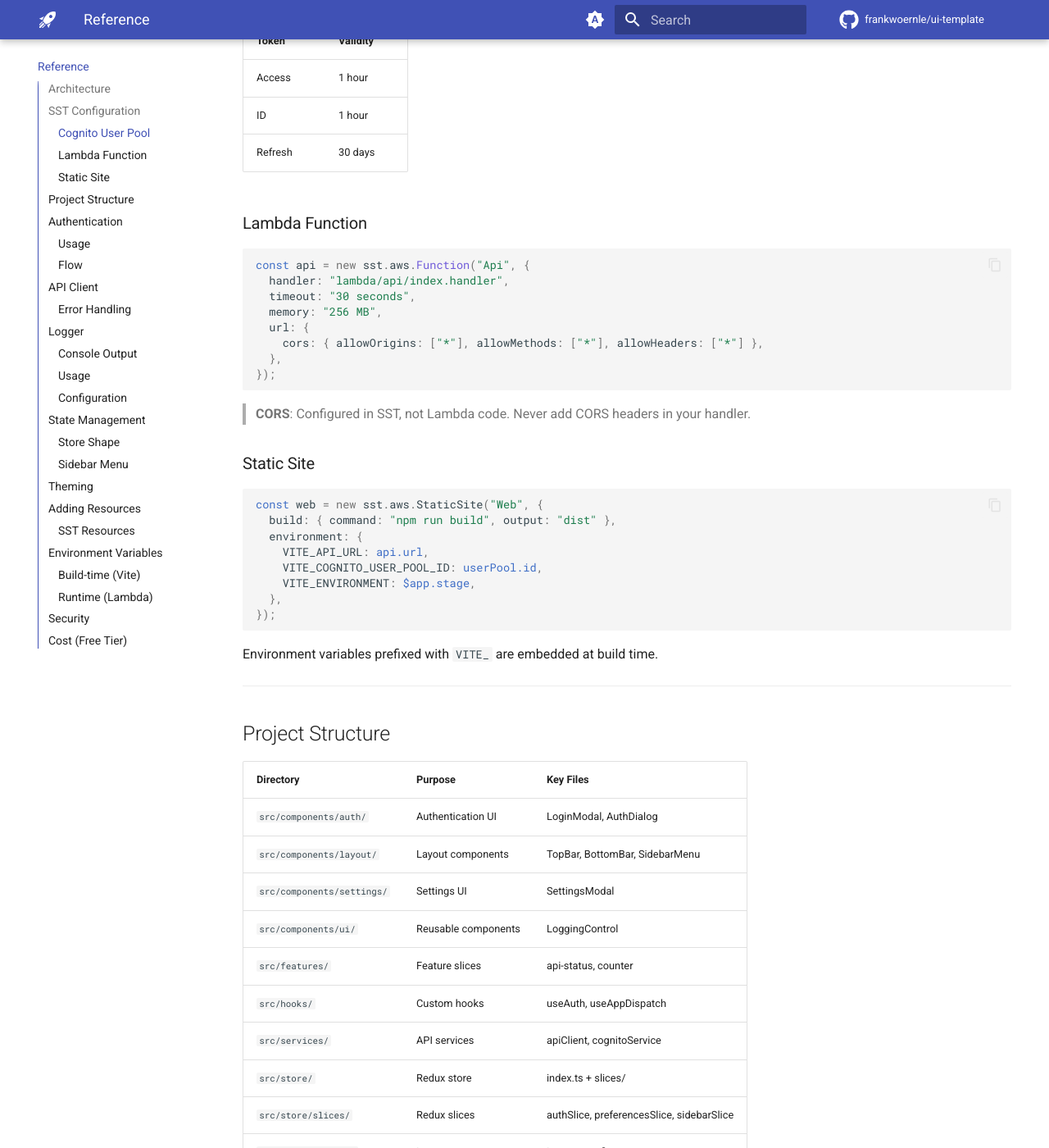
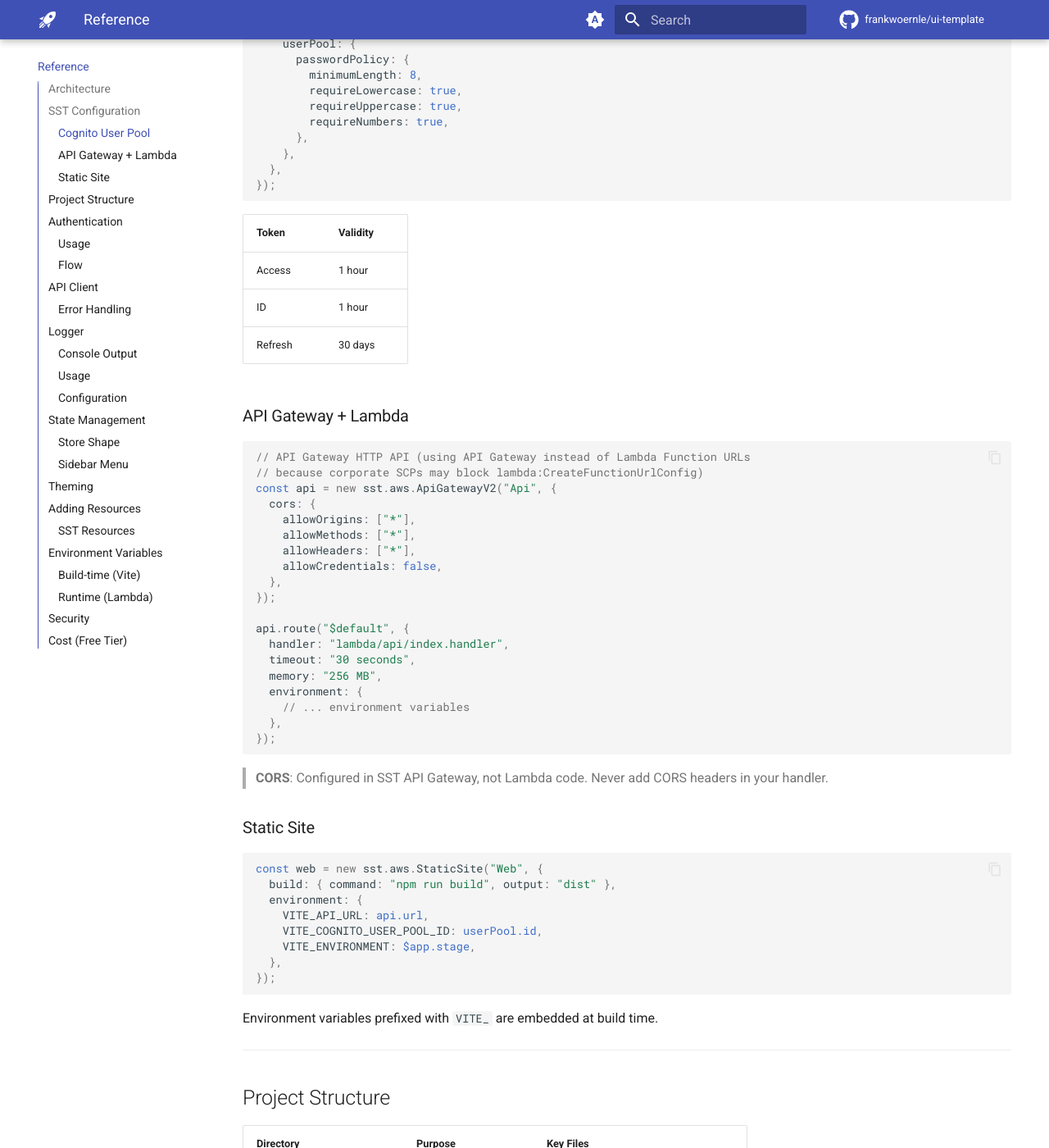
Before and after one commit to fwornle/ui-template, an MkDocs documentation site: the page built from docs-content/reference.md, in a window 1280 px wide and 1400 px high, scrolled down 2527 px. Shown: the whole window at 82% size. Built offline with MkDocs 1.6.1 and Material for MkDocs 9.7.7, drawn with Linux system fonts in a browser that asks for light colours; comment, search, counter and statistics services are not loaded; some of the changed text lies outside the part shown.

Commit message:
docs: update documentation

````diff
--- a/docs-content/reference.md
+++ b/docs-content/reference.md
@@ -12,7 +12,8 @@ Technical reference for architecture, infrastructure, and development patterns.
 |-----------|---------|---------|
 | CDN | CloudFront | Global edge caching, HTTPS, SPA routing |
 | Storage | S3 | Static website hosting (private, OAI access) |
-| Compute | Lambda | API backend with Function URL |
+| API | API Gateway | HTTP API (v2) for routing |
+| Compute | Lambda | API backend handler |
 | Auth | Cognito | JWT-based authentication |
 | Logs | CloudWatch | Monitoring and logging |
 
@@ -68,20 +69,31 @@ const userPool = new sst.aws.CognitoUserPool("Auth", {
 | ID | 1 hour |
 | Refresh | 30 days |
 
-### Lambda Function
+### API Gateway + Lambda
 
 ```typescript
-const api = new sst.aws.Function("Api", {
+// API Gateway HTTP API (using API Gateway instead of Lambda Function URLs
+// because corporate SCPs may block lambda:CreateFunctionUrlConfig)
+const api = new sst.aws.ApiGatewayV2("Api", {
+  cors: {
+    allowOrigins: ["*"],
+    allowMethods: ["*"],
+    allowHeaders: ["*"],
+    allowCredentials: false,
+  },
+});
+
+api.route("$default", {
   handler: "lambda/api/index.handler",
   timeout: "30 seconds",
   memory: "256 MB",
-  url: {
-    cors: { allowOrigins: ["*"], allowMethods: ["*"], allowHeaders: ["*"] },
+  environment: {
+    // ... environment variables
   },
 });
 ```
 
-> **CORS**: Configured in SST, not Lambda code. Never add CORS headers in your handler.
+> **CORS**: Configured in SST API Gateway, not Lambda code. Never add CORS headers in your handler.
 
 ### Static Site
 
@@ -353,7 +365,7 @@ const api = new sst.aws.Function("Api", {
 
 | Variable | Description |
 |----------|-------------|
-| `VITE_API_URL` | Lambda Function URL |
+| `VITE_API_URL` | API Gateway URL |
 | `VITE_COGNITO_USER_POOL_ID` | Cognito Pool ID |
 | `VITE_COGNITO_USER_POOL_CLIENT_ID` | Cognito Client ID |
 | `VITE_ENVIRONMENT` | Stage name |
````
Also changed, not shown: docs-content/getting-started.md (+2 -1 lines), docs-content/index.md (+2 -2 lines), docs-content/images/aws-architecture.png, docs-content/images/cicd-flow.png, docs-content/images/local-dev-sst-console.png, docs-content/images/request-flow.png, 4 other files.
